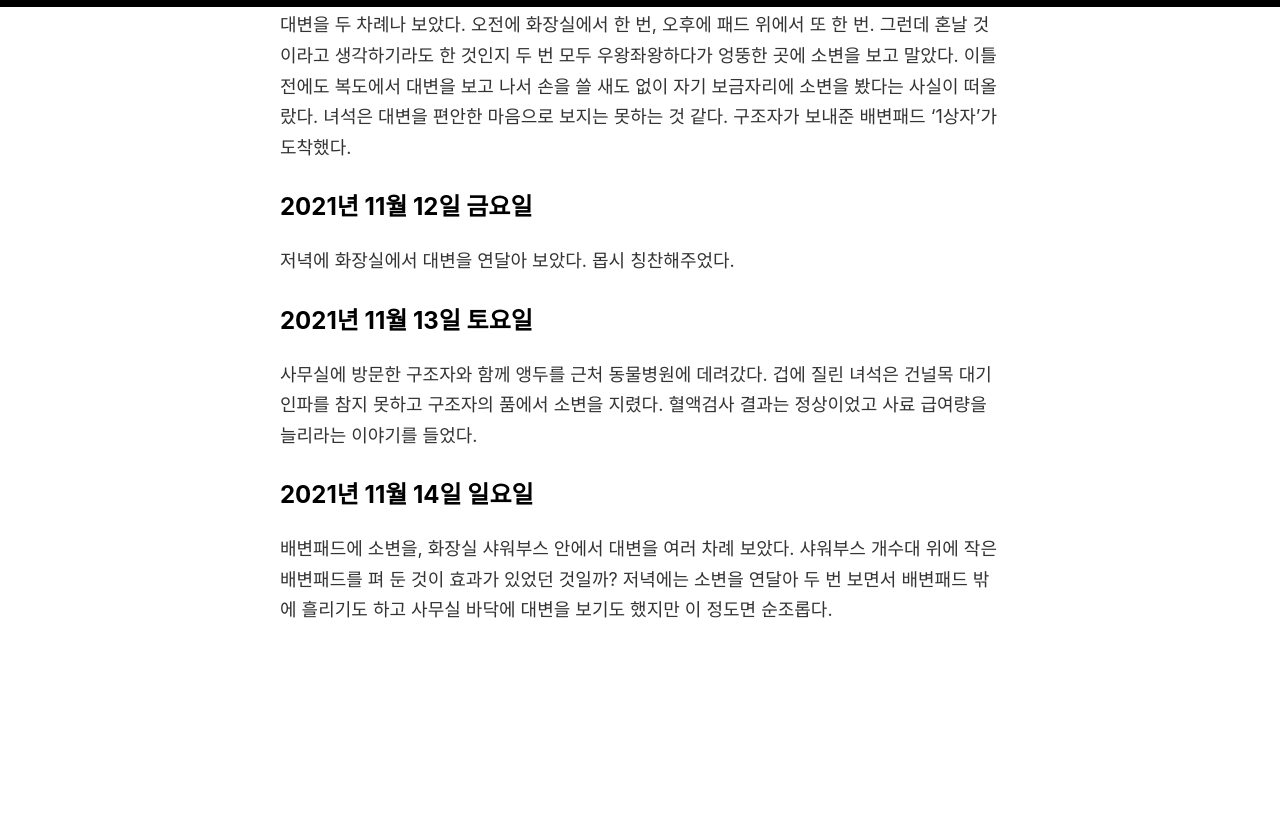
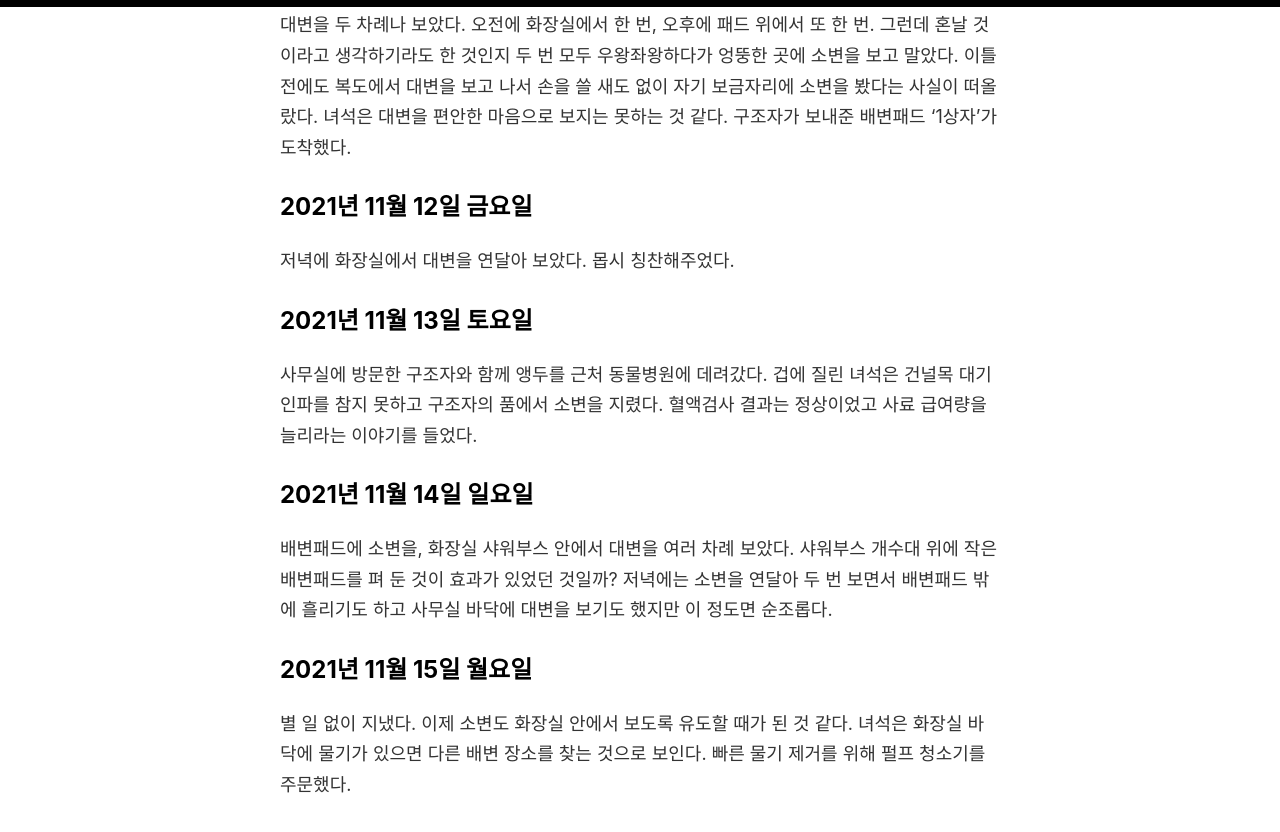
Before and after one commit to oxmhpark/www.exonomicon.net, a Jekyll site: the page built from _posts/2021-10-31-caring-note-of-aeng-doo.md, in a window 1280 px wide and 900 px high, scrolled down 2080 px. Shown: the top 832 px of the window. Built offline with Jekyll 4.4.1, drawn with Linux system fonts in a browser that asks for light colours; comment, search, counter and statistics services are not loaded; before the commit the page ends 2806 px from its top, so only the background shows below that.

Commit message:
Update 2021-10-31-caring-note-of-aeng-doo.md

```diff
--- a/_posts/2021-10-31-caring-note-of-aeng-doo.md
+++ b/_posts/2021-10-31-caring-note-of-aeng-doo.md
@@ -48,3 +48,6 @@ published: true
 
 ## 2021년 11월 14일 일요일
 배변패드에 소변을, 화장실 샤워부스 안에서 대변을 여러 차례 보았다. 샤워부스 개수대 위에 작은 배변패드를 펴 둔 것이 효과가 있었던 것일까? 저녁에는 소변을 연달아 두 번 보면서 배변패드 밖에 흘리기도 하고 사무실 바닥에 대변을 보기도 했지만 이 정도면 순조롭다.
+
+## 2021년 11월 15일 월요일
+별 일 없이 지냈다. 이제 소변도 화장실 안에서 보도록 유도할 때가 된 것 같다. 녀석은 화장실 바닥에 물기가 있으면 다른 배변 장소를 찾는 것으로 보인다. 빠른 물기 제거를 위해 펄프 청소기를 주문했다.
```
